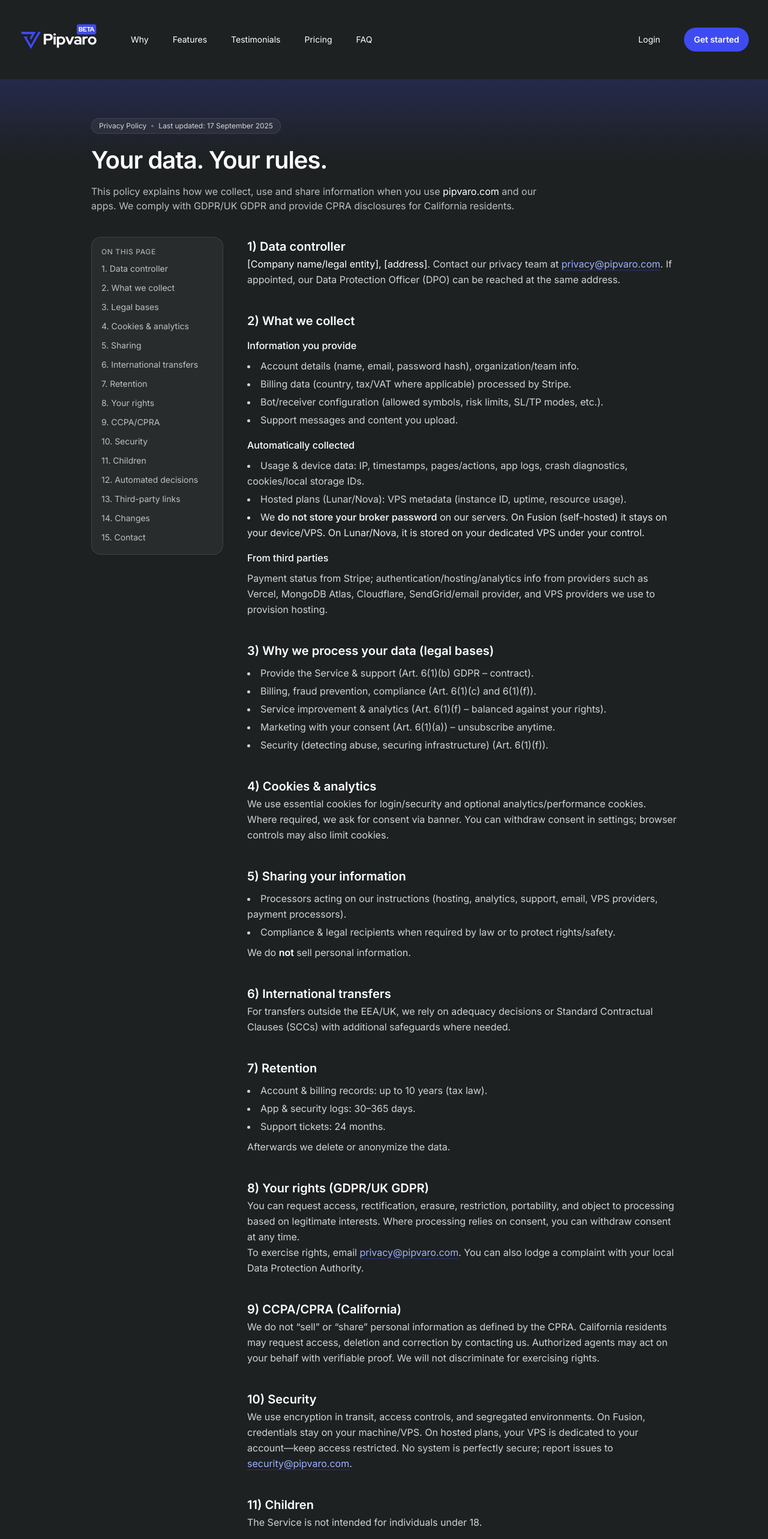
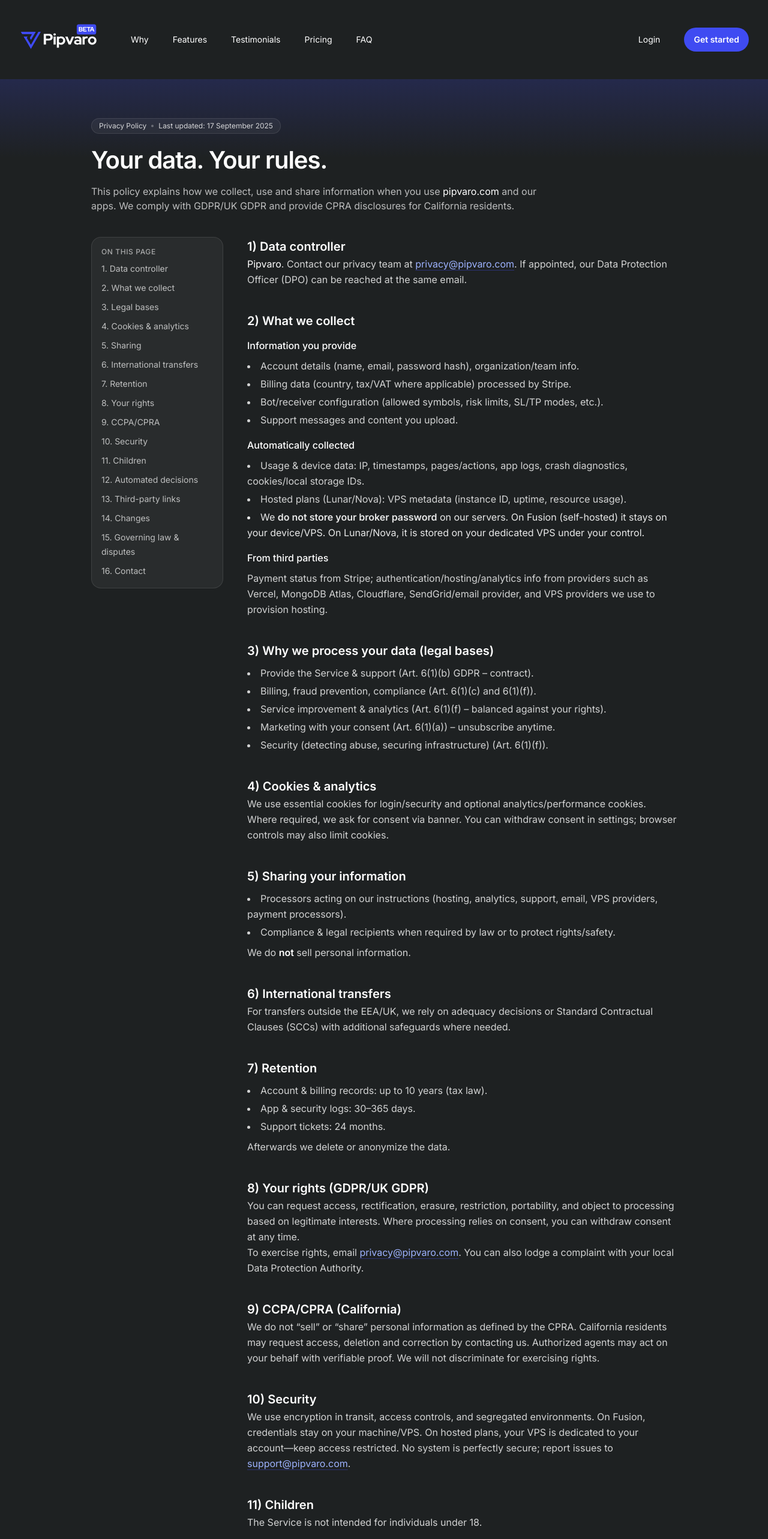
Before and after one commit to Pipvaro/landing, a Next.js app: page /privacy-policy in a window 1280 px wide. Shown: the top 2566 px of the page at 60% size. Built offline with nearby package versions, Linux system fonts and the light colour scheme.

Commit message:
legal update

```diff
--- a/src/app/privacy-policy/page.tsx
+++ b/src/app/privacy-policy/page.tsx
@@ -1,4 +1,3 @@
-// src/app/privacy-policy/page.tsx
 import type { Metadata } from 'next'
 import { Header } from '@/components/Header'
 import { Footer } from '@/components/Footer'
@@ -10,7 +9,6 @@
 
 export default function PrivacyPolicy() {
   const updated = '17 September 2025'
-
   const link =
     'text-[#9db2ff] hover:text-white underline decoration-[#3f4bf2]/40 underline-offset-4'
 
@@ -30,17 +28,16 @@
             Your data. Your rules.
           </h1>
           <p className="mt-3 max-w-3xl text-white/70">
-            This policy explains how we collect, use and share information when
-            you use <span className="text-white">pipvaro.com</span> and our
-            apps. We comply with GDPR/UK GDPR and provide CPRA disclosures for
-            California residents.
+            This policy explains how we collect, use and share information when you use{' '}
+            <span className="text-white">pipvaro.com</span> and our apps. We comply with GDPR/UK
+            GDPR and provide CPRA disclosures for California residents.
           </p>
         </div>
       </section>
 
       {/* Content */}
       <main className="mx-auto grid max-w-5xl grid-cols-1 gap-10 px-6 pb-20 md:grid-cols-[220px_1fr]">
-        {/* TOC (sticky on md+) */}
+        {/* TOC */}
         <aside className="md:sticky md:top-24 md:self-start">
           <div className="rounded-2xl border border-white/10 bg-white/5 p-4">
             <p className="mb-2 text-xs font-medium uppercase tracking-wider text-white/60">
@@ -62,7 +59,8 @@
                 ['#automation', '12. Automated decisions'],
                 ['#links', '13. Third-party links'],
                 ['#changes', '14. Changes'],
-                ['#contact', '15. Contact'],
+                ['#law', '15. Governing law & disputes'],
+                ['#contact', '16. Contact'],
               ].map(([href, label]) => (
                 <a key={href} href={href} className="block text-white/70 hover:text-white">
                   {label}
@@ -77,13 +75,11 @@
           <section id="controller" className="scroll-mt-24">
             <h2 className="text-xl font-semibold text-white">1) Data controller</h2>
             <p>
-              <span className="text-white">[Company name/legal entity], [address]</span>.
-              Contact our privacy team at{' '}
+              <span className="text-white">Pipvaro</span>. Contact our privacy team at{' '}
               <a href="mailto:privacy@pipvaro.com" className={link}>
                 privacy@pipvaro.com
               </a>
-              . If appointed, our Data Protection Officer (DPO) can be reached at
-              the same address.
+              . If appointed, our Data Protection Officer (DPO) can be reached at the same email.
             </p>
           </section>
 
@@ -99,23 +95,21 @@
             <h3 className="mt-4 font-medium text-white">Automatically collected</h3>
             <ul className="mt-2 list-inside list-disc space-y-1">
               <li>
-                Usage & device data: IP, timestamps, pages/actions, app logs, crash
-                diagnostics, cookies/local storage IDs.
+                Usage & device data: IP, timestamps, pages/actions, app logs, crash diagnostics,
+                cookies/local storage IDs.
               </li>
-              <li>
-                Hosted plans (Lunar/Nova): VPS metadata (instance ID, uptime, resource usage).
-              </li>
+              <li>Hosted plans (Lunar/Nova): VPS metadata (instance ID, uptime, resource usage).</li>
               <li className="text-white/90">
                 We <span className="font-semibold">do not store your broker password</span> on our
-                servers. On Fusion (self-hosted) it stays on your device/VPS. On
-                Lunar/Nova, it is stored on your dedicated VPS under your control.
+                servers. On Fusion (self-hosted) it stays on your device/VPS. On Lunar/Nova, it is
+                stored on your dedicated VPS under your control.
               </li>
             </ul>
             <h3 className="mt-4 font-medium text-white">From third parties</h3>
             <p className="mt-2">
-              Payment status from Stripe; authentication/hosting/analytics info from providers
-              such as Vercel, MongoDB Atlas, Cloudflare, SendGrid/email provider, and
-              VPS providers we use to provision hosting.
+              Payment status from Stripe; authentication/hosting/analytics info from providers such
+              as Vercel, MongoDB Atlas, Cloudflare, SendGrid/email provider, and VPS providers we
+              use to provision hosting.
             </p>
           </section>
 
@@ -134,8 +128,8 @@
             <h2 className="text-xl font-semibold text-white">4) Cookies & analytics</h2>
             <p>
               We use essential cookies for login/security and optional analytics/performance
-              cookies. Where required, we ask for consent via banner. You can withdraw consent
-              in settings; browser controls may also limit cookies.
+              cookies. Where required, we ask for consent via banner. You can withdraw consent in
+              settings; browser controls may also limit cookies.
             </p>
           </section>
 
@@ -143,12 +137,14 @@
             <h2 className="text-xl font-semibold text-white">5) Sharing your information</h2>
             <ul className="mt-2 list-inside list-disc space-y-1">
               <li>
-                Processors acting on our instructions (hosting, analytics, support, email,
-                VPS providers, payment processors).
+                Processors acting on our instructions (hosting, analytics, support, email, VPS
+                providers, payment processors).
               </li>
               <li>Compliance & legal recipients when required by law or to protect rights/safety.</li>
             </ul>
-            <p className="mt-2">We do <span className="font-semibold text-white">not</span> sell personal information.</p>
+            <p className="mt-2">
+              We do <span className="font-semibold text-white">not</span> sell personal information.
+            </p>
           </section>
 
           <section id="transfers" className="scroll-mt-24">
@@ -172,9 +168,9 @@
           <section id="rights" className="scroll-mt-24">
             <h2 className="text-xl font-semibold text-white">8) Your rights (GDPR/UK GDPR)</h2>
             <p>
-              You can request access, rectification, erasure, restriction, portability, and
-              object to processing based on legitimate interests. Where processing relies on
-              consent, you can withdraw consent at any time.
+              You can request access, rectification, erasure, restriction, portability, and object
+              to processing based on legitimate interests. Where processing relies on consent, you
+              can withdraw consent at any time.
             </p>
             <p>
               To exercise rights, email{' '}
@@ -188,22 +184,22 @@
           <section id="ccpa" className="scroll-mt-24">
             <h2 className="text-xl font-semibold text-white">9) CCPA/CPRA (California)</h2>
             <p>
-              We do not “sell” or “share” personal information as defined by the CPRA.
-              California residents may request access, deletion and correction by contacting
-              us. Authorized agents may act on your behalf with verifiable proof. We will
-              not discriminate for exercising rights.
+              We do not “sell” or “share” personal information as defined by the CPRA. California
+              residents may request access, deletion and correction by contacting us. Authorized
+              agents may act on your behalf with verifiable proof. We will not discriminate for
+              exercising rights.
             </p>
           </section>
 
           <section id="security" className="scroll-mt-24">
             <h2 className="text-xl font-semibold text-white">10) Security</h2>
             <p>
-              We use encryption in transit, access controls, and segregated environments.
-              On Fusion, credentials stay on your machine/VPS. On hosted plans, your VPS is
-              dedicated to your account—keep access restricted. No system is perfectly
-              secure; report issues to{' '}
-              <a href="mailto:security@pipvaro.com" className={link}>
-                security@pipvaro.com
+              We use encryption in transit, access controls, and segregated environments. On
+              Fusion, credentials stay on your machine/VPS. On hosted plans, your VPS is dedicated
+              to your account—keep access restricted. No system is perfectly secure; report issues
+              to{' '}
+              <a href="mailto:support@pipvaro.com" className={link}>
+                support@pipvaro.com
               </a>
               .
             </p>
@@ -217,9 +213,9 @@
           <section id="automation" className="scroll-mt-24">
             <h2 className="text-xl font-semibold text-white">12) Automated decision-making</h2>
             <p>
-              We do not use your personal data to make decisions that produce legal or
-              similarly significant effects. Trading bots execute strategies you configure
-              and are not based on your personal characteristics.
+              We do not use your personal data to make decisions that produce legal or similarly
+              significant effects. Trading bots execute strategies you configure and are not based
+              on your personal characteristics.
             </p>
           </section>
 
@@ -234,25 +230,37 @@
           <section id="changes" className="scroll-mt-24">
             <h2 className="text-xl font-semibold text-white">14) Changes to this Policy</h2>
             <p>
-              We may update this Policy from time to time. If changes are material, we will
-              notify you (e.g., in-app or email). Continued use after the effective date
-              constitutes acceptance.
+              We may update this Policy from time to time. If changes are material, we will notify
+              you (e.g., in-app or email). Continued use after the effective date constitutes
+              acceptance.
+            </p>
+          </section>
+
+          <section id="law" className="scroll-mt-24">
+            <h2 className="text-xl font-semibold text-white">15) Governing law &amp; disputes</h2>
+            <p>
+              This Policy and any dispute arising out of it are governed by the laws of{' '}
+              <span className="text-white">Austria</span>. Courts in{' '}
+              <span className="text-white">Linz</span> shall have exclusive jurisdiction, without
+              prejudice to any mandatory consumer rights under local law.
             </p>
           </section>
 
           <section id="contact" className="scroll-mt-24">
-            <h2 className="text-xl font-semibold text-white">15) Contact</h2>
+            <h2 className="text-xl font-semibold text-white">16) Contact</h2>
             <p className="space-y-1">
               <span className="block">Pipvaro — Privacy</span>
               <a href="mailto:privacy@pipvaro.com" className={link}>
                 privacy@pipvaro.com
               </a>
-              <span className="block">Address: [Company address]</span>
             </p>
           </section>
 
           <div className="pt-6">
-            <a href="#top" className="inline-flex items-center gap-2 rounded-full border border-white/10 bg-white/5 px-3 py-1.5 text-sm text-white/80 hover:bg-white/10">
+            <a
+              href="#top"
+              className="inline-flex items-center gap-2 rounded-full border border-white/10 bg-white/5 px-3 py-1.5 text-sm text-white/80 hover:bg-white/10"
+            >
               ↑ Back to top
             </a>
           </div>
--- a/src/app/terms-of-service/page.tsx
+++ b/src/app/terms-of-service/page.tsx
@@ -1,4 +1,3 @@
-// src/app/terms-of-service/page.tsx
 import type { Metadata } from 'next'
 import { Header } from '@/components/Header'
 import { Footer } from '@/components/Footer'
@@ -81,9 +80,8 @@
               These Terms of Service (“<span className="text-white">Terms</span>”) govern your
               access to and use of <span className="text-white">Pipvaro</span> (the “Service”),
               including our web app, dashboard, hosted infrastructure, and downloadable receiver
-              software. “Pipvaro”, “we”, “us” means{' '}
-              <span className="text-white">[Company name/legal entity]</span>, registered at{' '}
-              <span className="text-white">[address]</span>. Contact:{' '}
+              software. “Pipvaro”, “we”, “us” means <span className="text-white">Pipvaro</span>.
+              Contact:{' '}
               <a href="mailto:legal@pipvaro.com" className={link}>
                 legal@pipvaro.com
               </a>
@@ -103,9 +101,9 @@
             </p>
             <ul className="mt-2 list-inside list-disc space-y-1">
               <li>
-                We are <span className="text-white">not</span> a broker, asset manager,
-                investment adviser, or signal-seller. We do not guarantee profit or performance
-                and we do not give personalized investment advice.
+                We are <span className="text-white">not</span> a broker, asset manager or investment
+                adviser. We do not guarantee profit or performance and we do not
+                give personalized investment advice.
               </li>
               <li>
                 Trades are executed via your own broker connection (e.g., MetaTrader 5). You
@@ -182,14 +180,14 @@
               We grant you a limited, revocable, non-transferable license to install the receiver
               and use the Service for your own trading.
             </p>
-            <p className="mt-2">You may <span className="text-white">not</span>:</p>
+            <p className="mt-2">
+              You may <span className="text-white">not</span>:
+            </p>
             <ul className="mt-2 list-inside list-disc space-y-1">
               <li>resell, lease, or white-label without our permission,</li>
               <li>reverse engineer or attempt to access non-public code,</li>
               <li>circumvent security or usage limits,</li>
-              <li>
-                misuse the Service to violate law, exchange rules, or third-party rights.
-              </li>
+              <li>misuse the Service to violate law, exchange rules, or third-party rights.</li>
             </ul>
           </section>
 
@@ -205,8 +203,9 @@
           <section id="risk" className="scroll-mt-24">
             <h2 className="text-xl font-semibold text-white">9) Risk disclosure</h2>
             <p>
-              Trading leveraged products (FX, metals, indices) is <span className="text-white">high
-              risk</span>. Losses can exceed deposits. Past performance does not guarantee future
+              Trading leveraged products (FX, metals, indices) is <span className="text-white">
+                high risk
+              </span>. Losses can exceed deposits. Past performance does not guarantee future
               results. Automation can magnify both gains and losses and may behave unpredictably due
               to latency, liquidity, slippage, outages, bad data, news events, or your
               configuration. You must monitor your accounts and set appropriate risk limits.
@@ -260,10 +259,8 @@
               We are not liable for: (a) trading losses, lost profits, or indirect/consequential
               damages, (b) outages, slippage, or broker/API failures, (c) configuration mistakes or
               misuse. Our total liability for any claim is limited to the{' '}
-              <span className="text-white">
-                fees you paid to us in the 3 months
-              </span>{' '}
-              before the event (or €50 on the free plan).
+              <span className="text-white">fees you paid to us in the 3 months</span> before the
+              event (or $50 on the free plan).
             </p>
           </section>
 
@@ -287,10 +284,10 @@
             <h2 className="text-xl font-semibold text-white">17) Governing law &amp; disputes</h2>
             <p>
               If you reside in the <span className="text-white">EEA/UK</span>, these Terms are
-              governed by the laws of <span className="text-white">Germany</span>, and courts in{' '}
-              <span className="text-white">Berlin</span> have exclusive jurisdiction. If you reside
+              governed by the laws of <span className="text-white">Austria</span>, and courts in{' '}
+              <span className="text-white">Linz</span> have exclusive jurisdiction. If you reside
               elsewhere, the governing law is{' '}
-              <span className="text-white">[choose: Germany or your home state/country]</span>,
+              <span className="text-white">Austria (or your local non-conflict law)</span>,
               excluding conflict-of-law rules. Consumers retain any non-waivable rights under local
               law.
             </p>
@@ -303,7 +300,6 @@
               <a href="mailto:legal@pipvaro.com" className={link}>
                 legal@pipvaro.com
               </a>
-              <span className="block">Address: [Company address]</span>
             </p>
           </section>
 
```
